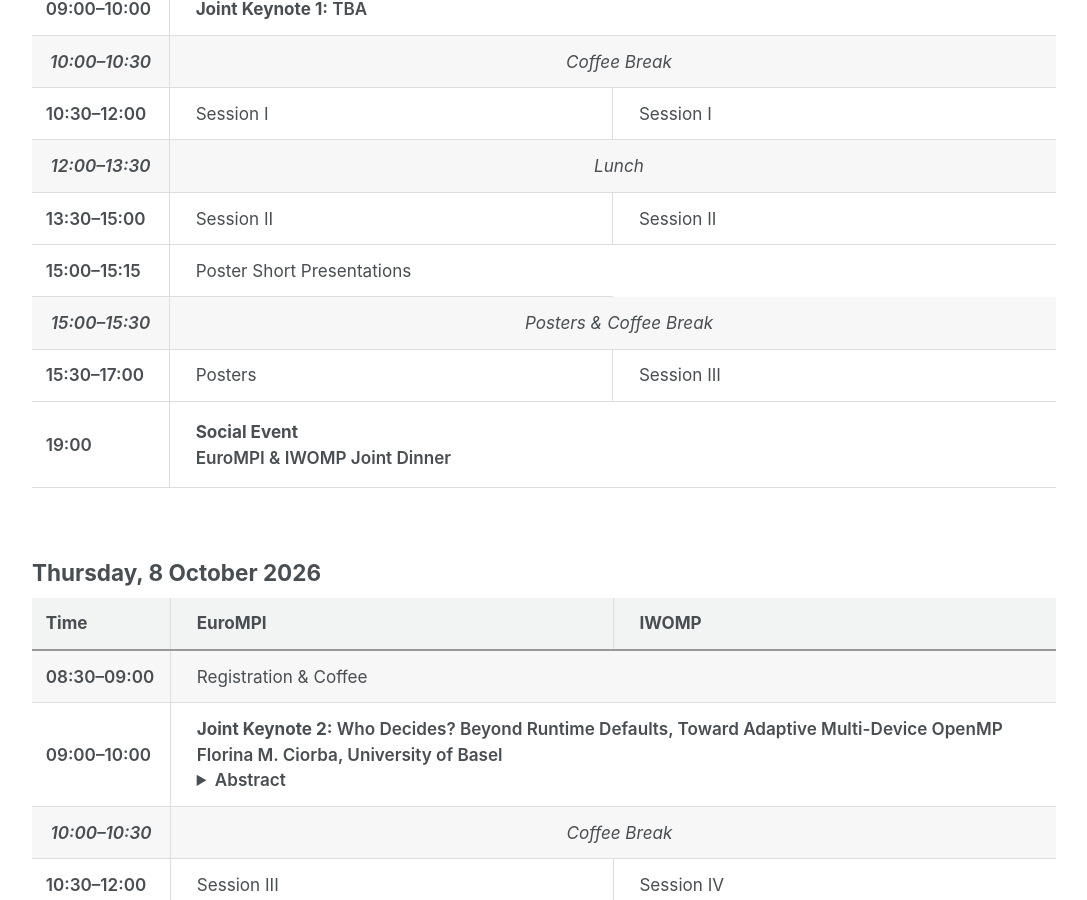
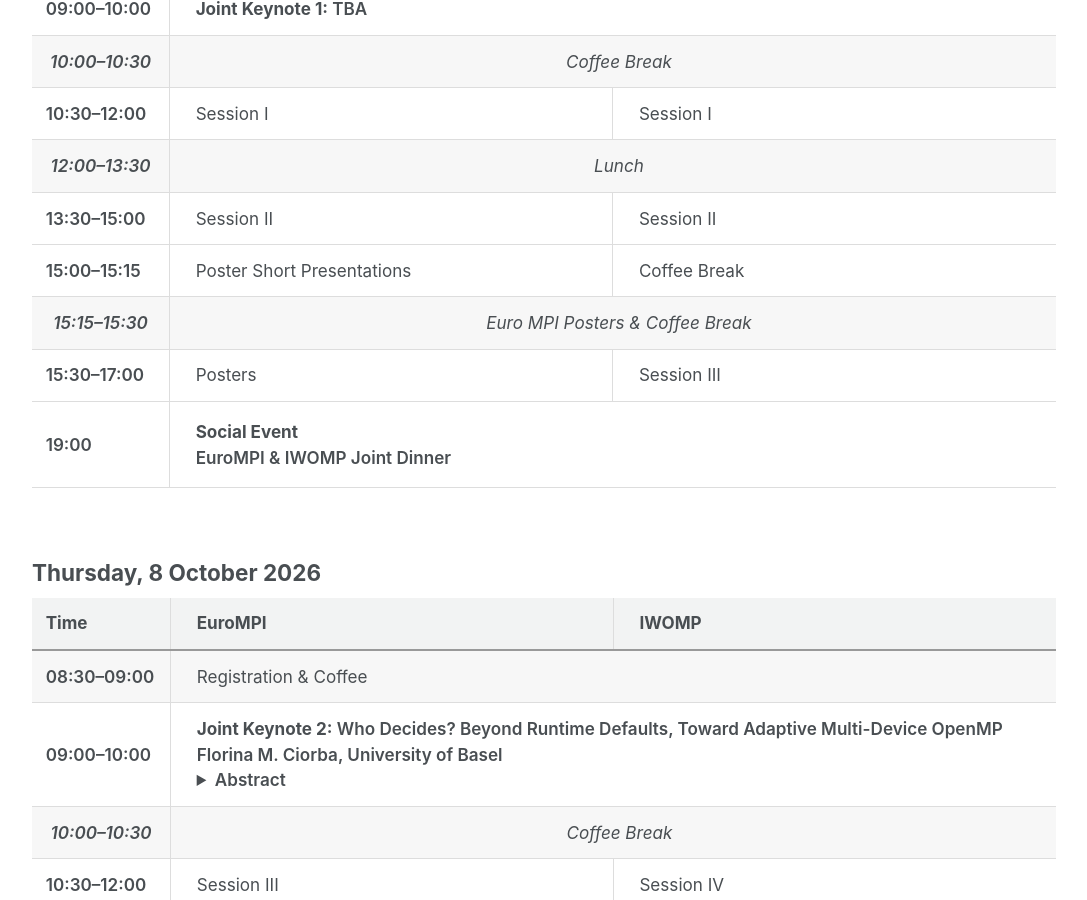
Before and after one commit to eurompi/eurompi.github.io, a Jekyll site: the page built from _pages/program.md, in a window 1280 px wide and 900 px high, scrolled down 1039 px. Shown: the whole window, without its empty margins (96-1183 px from the left). Built offline with Jekyll 4.4.1, drawn with Linux system fonts in a browser that asks for light colours; cached includes are drawn as plain includes.

Commit message:
Clarify EuroMPI poster session timing
Signed-off-by: Christoph Niethammer <niethammer@hlrs.de>

```diff
--- a/_pages/program.md
+++ b/_pages/program.md
@@ -174,11 +174,12 @@
   <tr>
     <td>15:00–15:15</td>
     <td>Poster Short Presentations</td>
+    <td class="program-break">Coffee Break</td>
   </tr>
 
   <tr class="program-break">
-    <td>15:00–15:30</td>
-    <td colspan="2">Posters &amp; Coffee Break</td>
+    <td>15:15–15:30</td>
+    <td colspan="2">Euro MPI Posters &amp; Coffee Break</td>
   </tr>
 
   <tr>
```
